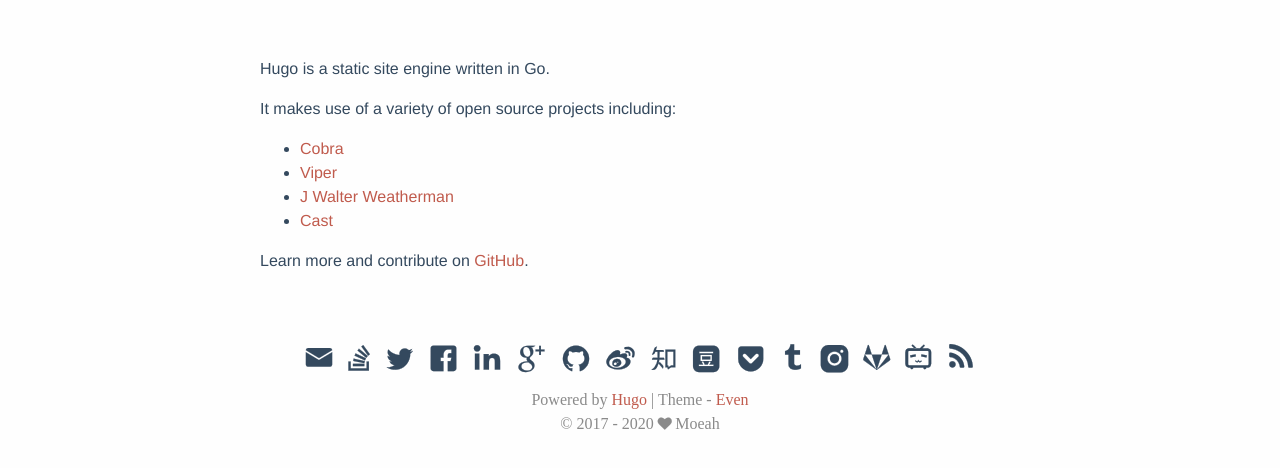
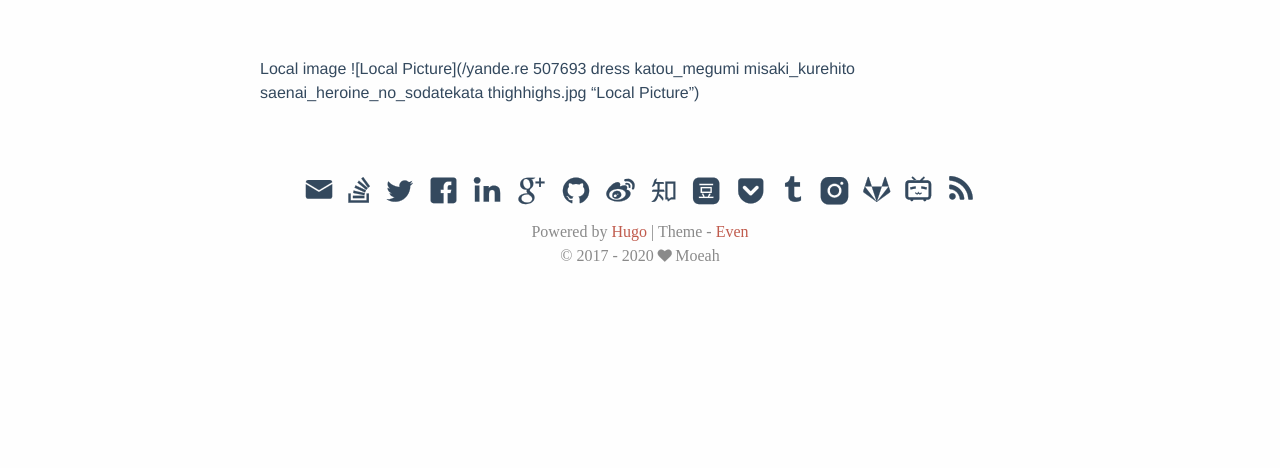
Before and after one commit to foxi-yiyi/foxi-yiyi.github.io, a plain HTML site: page about/index.html in a window 1280 px wide. Shown: the part 98-566 px from the top of the page. Drawn offline with nearby package versions, Linux system fonts and the light colour scheme; a script that the page names is missing.

Commit message:
update about.md —— Kato Megumi

```diff
--- a/about/index.html
+++ b/about/index.html
@@ -16,9 +16,7 @@
 <meta name="apple-mobile-web-app-status-bar-style" content="#f8f5ec">
 
 
-<meta name="author" content="Moeah" /><meta name="description" content="Hugo is a static site engine written in Go.
-It makes use of a variety of open source projects including:
- Cobra Viper J Walter Weatherman Cast  Learn more and contribute on GitHub." /><meta name="keywords" content="Hugo, theme, even" />
+<meta name="author" content="Moeah" /><meta name="description" content="Local image ![Local Picture](/yande.re 507693 dress katou_megumi misaki_kurehito saenai_heroine_no_sodatekata thighhighs.jpg &amp;ldquo;Local Picture&amp;rdquo;)" /><meta name="keywords" content="Hugo, theme, even" />
 
 
 
@@ -41,28 +39,22 @@ It makes use of a variety of open source projects including:
 
 
 <meta property="og:title" content="About" />
-<meta property="og:description" content="Hugo is a static site engine written in Go.
-It makes use of a variety of open source projects including:
- Cobra Viper J Walter Weatherman Cast  Learn more and contribute on GitHub." />
+<meta property="og:description" content="Local image ![Local Picture](/yande.re 507693 dress katou_megumi misaki_kurehito saenai_heroine_no_sodatekata thighhighs.jpg &ldquo;Local Picture&rdquo;)" />
 <meta property="og:type" content="article" />
 <meta property="og:url" content="https://foxi-yiyi.github.io/about/" />
 <meta property="article:published_time" content="2017-08-20T21:38:52+08:00" />
 <meta property="article:modified_time" content="2017-08-28T21:41:52+08:00" />
 <meta itemprop="name" content="About">
-<meta itemprop="description" content="Hugo is a static site engine written in Go.
-It makes use of a variety of open source projects including:
- Cobra Viper J Walter Weatherman Cast  Learn more and contribute on GitHub.">
+<meta itemprop="description" content="Local image ![Local Picture](/yande.re 507693 dress katou_megumi misaki_kurehito saenai_heroine_no_sodatekata thighhighs.jpg &ldquo;Local Picture&rdquo;)">
 <meta itemprop="datePublished" content="2017-08-20T21:38:52&#43;08:00" />
 <meta itemprop="dateModified" content="2017-08-28T21:41:52&#43;08:00" />
-<meta itemprop="wordCount" content="32">
+<meta itemprop="wordCount" content="12">
 
 
 
 <meta itemprop="keywords" content="" /><meta name="twitter:card" content="summary"/>
 <meta name="twitter:title" content="About"/>
-<meta name="twitter:description" content="Hugo is a static site engine written in Go.
-It makes use of a variety of open source projects including:
- Cobra Viper J Walter Weatherman Cast  Learn more and contribute on GitHub."/>
+<meta name="twitter:description" content="Local image ![Local Picture](/yande.re 507693 dress katou_megumi misaki_kurehito saenai_heroine_no_sodatekata thighhighs.jpg &ldquo;Local Picture&rdquo;)"/>
 
 <!--[if lte IE 9]>
   <script src="https://cdnjs.cloudflare.com/ajax/libs/classlist/1.1.20170427/classList.min.js"></script>
@@ -128,15 +120,8 @@ It makes use of a variety of open source projects including:
         <div id="content" class="content">
           <article class="post">
   <div class="post-content">
-    <p>Hugo is a static site engine written in Go.</p>
-<p>It makes use of a variety of open source projects including:</p>
-<ul>
-<li><a href="https://github.com/spf13/cobra">Cobra</a></li>
-<li><a href="https://github.com/spf13/viper">Viper</a></li>
-<li><a href="https://github.com/spf13/jWalterWeatherman">J Walter Weatherman</a></li>
-<li><a href="https://github.com/spf13/cast">Cast</a></li>
-</ul>
-<p>Learn more and contribute on <a href="https://github.com/gohugoio">GitHub</a>.</p>
+    <p>Local image
+![Local Picture](/yande.re 507693 dress katou_megumi misaki_kurehito saenai_heroine_no_sodatekata thighhighs.jpg &ldquo;Local Picture&rdquo;)</p>
 
   </div>
 </article>
--- a/index.xml
+++ b/index.xml
@@ -26,9 +26,7 @@
       <pubDate>Sun, 20 Aug 2017 21:38:52 +0800</pubDate>
 
       <guid>https://foxi-yiyi.github.io/about/</guid>
-      <description>Hugo is a static site engine written in Go.
-It makes use of a variety of open source projects including:
- Cobra Viper J Walter Weatherman Cast  Learn more and contribute on GitHub.</description>
+      <description>Local image ![Local Picture](/yande.re 507693 dress katou_megumi misaki_kurehito saenai_heroine_no_sodatekata thighhighs.jpg &amp;ldquo;Local Picture&amp;rdquo;)</description>
     </item>
 
     <item>
```
Also changed, not shown: sitemap.xml (+4 -4 lines), yande.re 507693 dress katou_megumi misaki_kurehito saenai_heroine_no_sodatekata thighhighs.jpg (added).
